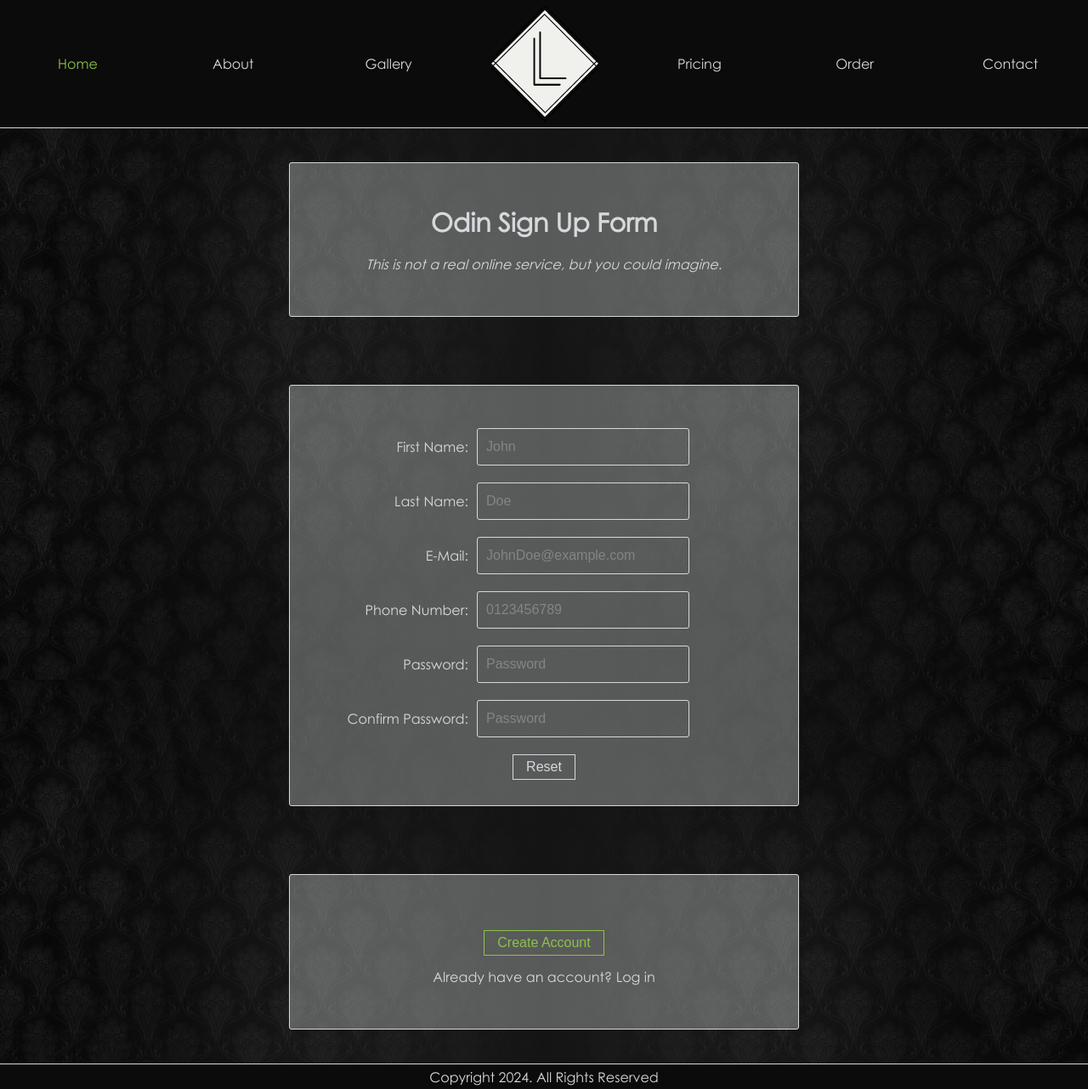
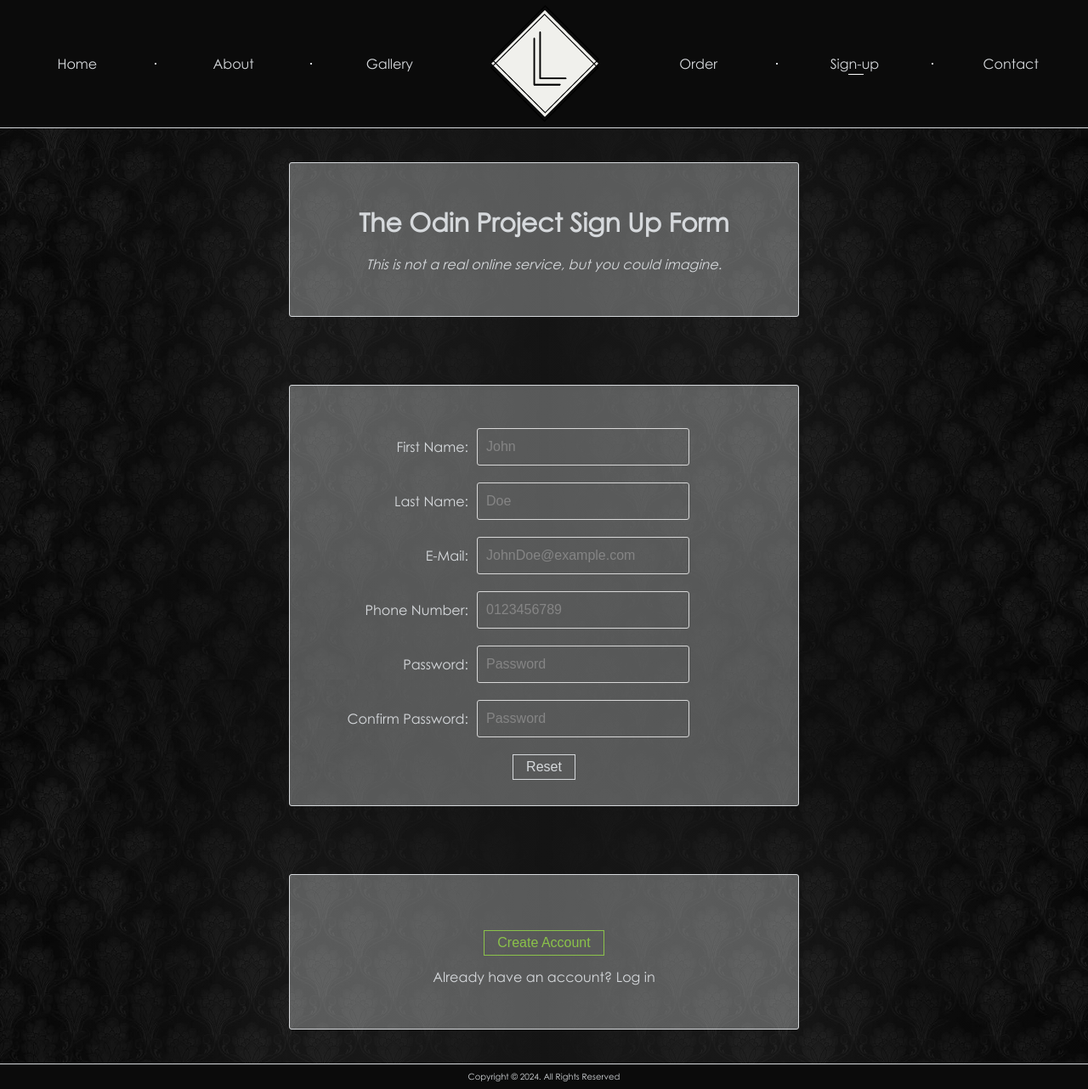
Before and after one commit to The-Snollygoster/Sign-up-Form, a plain HTML site: page index.html in a window 1280 px wide. Shown: the whole page at 85% size. Drawn offline with Linux system fonts and the light colour scheme.

Commit message:
Small text content fixes and toolbar styling
Changed a couple instances of text and also added
both divider dots in the toolbar as well as a
small after affect on the sign-up button as an
indication as to what page you would be on were
the site to be real.

```diff
--- a/index.css
+++ b/index.css
@@ -127,7 +127,6 @@ button#submit {
     color: #8BC34A;
     padding: 5px 15px;
     font-size: 16px;
-    font-size: 1rem;
     margin: 15px auto;
     display: block;
     cursor: pointer;
@@ -139,7 +138,6 @@ button#reset {
     color: #D6D9DC;
     padding: 5px 15px;
     font-size: 16px;
-    font-size: 1rem;
     margin: 15px auto;
     display: block;
     cursor: pointer;
@@ -162,9 +160,10 @@ button#reset {
 
 .footer {
     text-align: center;
-    padding-top: 5px;
+    padding-top: 8px;
     width: 100%;
     height: 30px;
+    font-size: 10px;
     background-color: #0B0B0B;
     border-top: 1px solid #D6D9DC;;
 }
@@ -172,15 +171,17 @@ button#reset {
 .toolbar {
     display: flex;
     justify-content: space-around;
+    align-items: center;
     width: 100%;
     background-color: #0B0B0B;
-    border-bottom: 1px solid #D6D9DC;;
+    border-bottom: 1px solid #D6D9DC;
 }
 
 .tbb {
     background: none;
     color: #D6D9DC;
     flex: 1;
+    height: 25px;
     font-family: 'gothic';
     font-size: 1rem;
     border: none;
@@ -202,6 +203,24 @@ button#reset {
 
 #logo {
     height: 150px;
+}
+
+.divider {
+    border: 1px solid #D6D9DC;
+}
+
+#signUp {
+    position: relative;
+}
+
+#signUp:after {
+    content: "";
+    background: white;
+    position: absolute;
+    bottom: 0;
+    left: 46%;
+    height: 1px;
+    width: 10%;
 }
 
 @media only screen and (min-width: 700px) {
--- a/index.html
+++ b/index.html
@@ -10,18 +10,22 @@
 <body>
     <header class="toolbar">
         <button class="tbb">Home</button>
+        <div class="divider"></div>
         <button class="tbb">About</button>
+        <div class="divider"></div>
         <button class="tbb">Gallery</button>
         <div class="logo">
             <img src='./imgs/logo.png' alt="logo" id="logo">
         </div>
-        <button class="tbb">Pricing</button>
         <button class="tbb">Order</button>
+        <div class="divider"></div>
+        <button class="tbb" id="signUp">Sign-up</button>
+        <div class="divider"></div>
         <button class="tbb">Contact</button>
     </header>
 
     <div class='header'>
-        <h1>Odin Sign Up Form</h1>
+        <h1>The Odin Project Sign Up Form</h1>
         <p><em>This is not a real online service, but you could imagine.</em></p>
     </div>
 
@@ -59,7 +63,7 @@
     </div>
 
     <footer class="footer">
-        Copyright 2024. All Rights Reserved
+        Copyright © 2024. All Rights Reserved
     </footer>
 </body>
 </html>
```
